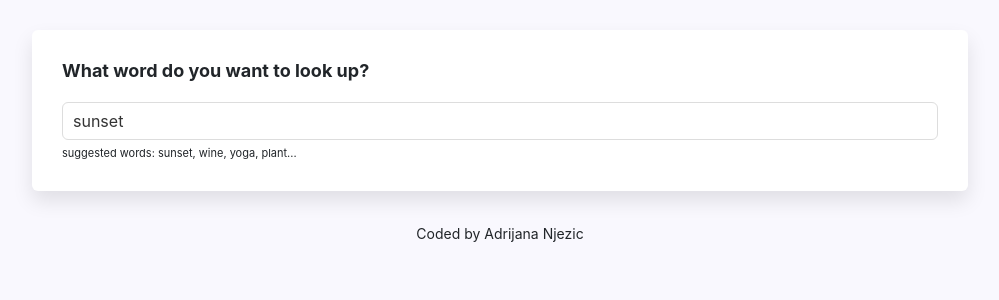
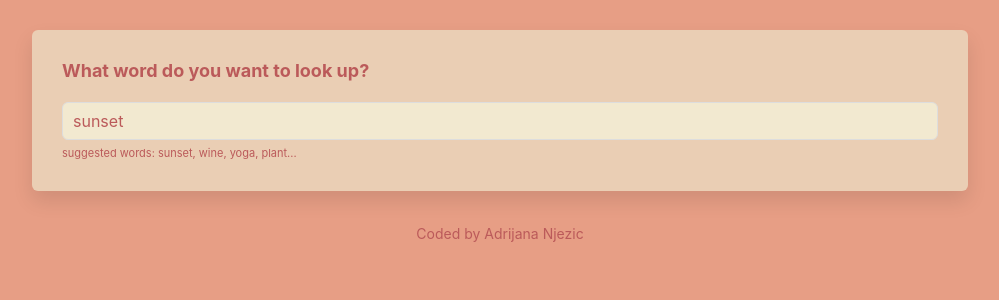
Before and after one commit to AdrijanaNj/dictionary-project, a React (Create React App) app: page / in a window 1280 px wide. Shown: the top 300 px of the page, without its empty margins (140-1139 px from the left). Built offline with nearby package versions, Linux system fonts and the light colour scheme; no server answers.

Commit message:
adde some styling to the app

```diff
--- a/src/App.css
+++ b/src/App.css
@@ -1,8 +1,9 @@
 body {
-  background: #f9f8fe;
+  background: #e79e85;
+  color: #bb5a5a;
 }
 a {
-  color: #9670f4;
+  color: #bb5a5a;
 }
 
 .App-header {
--- a/src/Dictionary.css
+++ b/src/Dictionary.css
@@ -4,7 +4,7 @@
   margin-bottom: 20px;
 }
 .Dictionary section {
-  background: white;
+  background: #eaceb4;
   padding: 30px;
   border-radius: 6px;
   box-shadow: 0px 10px 20px rgba(0, 0, 0, 0.1);
@@ -15,7 +15,8 @@
   border-radius: 6px;
   padding: 6px 10px;
   border: 1px solid #ddd;
-  color: #333;
+  color: #bb5a5a;
+  background: #f2e9d0;
 }
 .Dictionary .hint {
   font-size: 11px;
--- a/src/Meaning.css
+++ b/src/Meaning.css
@@ -4,8 +4,8 @@
   font-weight: bold;
 }
 .Meaning .example {
-  color: #70757a;
+  color: #bb5a5a;
+  opacity: 0.7;
   font-style: italic;
   margin-top: 10px;
-
 }
--- a/src/Phonetic.css
+++ b/src/Phonetic.css
@@ -4,7 +4,7 @@
 
 .Phonetic a {
   margin-right: 10px;
-  border: 1px solid #ddd;
+  border: 1px solid #bb5a5a;
   text-decoration: none;
   padding: 8px 15px;
   border-radius: 20px;
@@ -13,8 +13,8 @@
   font-weight: bold;
 }
 .Phonetic a:hover {
-  background: #9670f4;
-  color: white;
+  background: #bb5a5a;
+  color: #f2e9d0;
 }
 .Phonetic .text {
   opacity: 0.5;
--- a/src/Synonyms.css
+++ b/src/Synonyms.css
@@ -8,4 +8,6 @@
   padding-right: 10px;
   font-size: 13px;
   line-height: 1;
+  background: #f2e9d0;
+  margin: 5px;
 }
```
